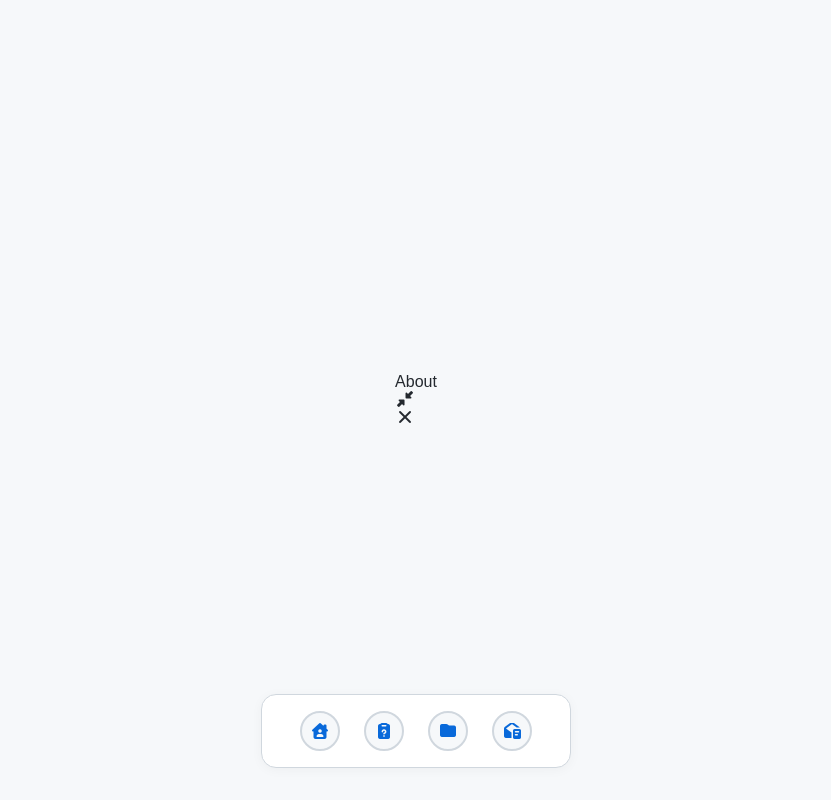
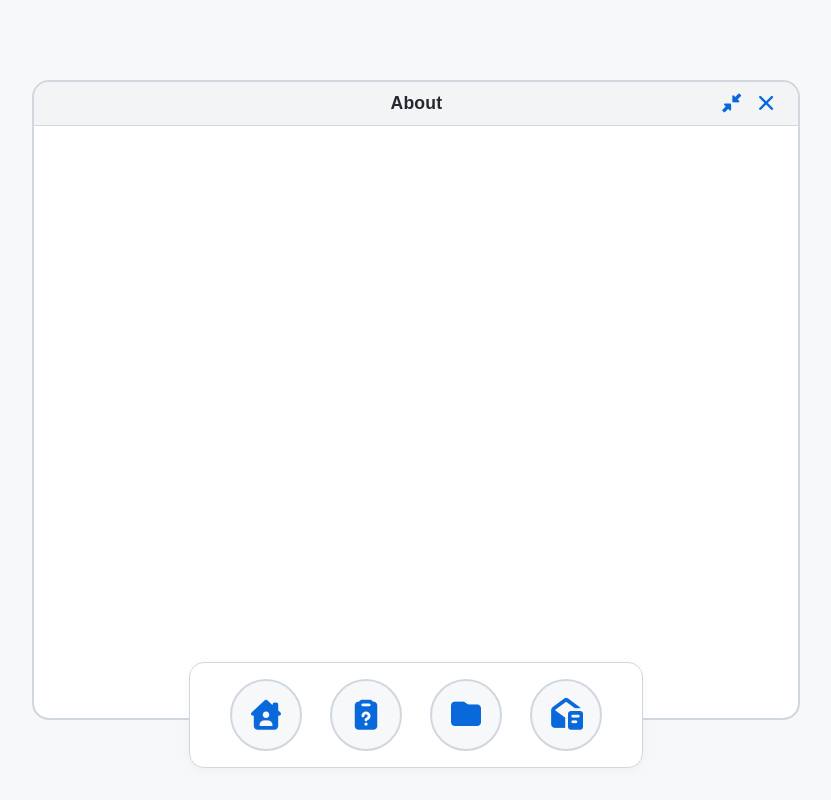
Before and after one commit to Patricklalaina/Desk-Portfolio, a plain HTML site: page index.html in a window 1280 px wide. Both pictures are taken after a click on the element 608 px from the left and 731 px from the top of the page. Shown: the whole page, without its empty margins (224-1055 px from the left). Drawn offline with Linux system fonts and the light colour scheme.

Commit message:
Ajout
Ajout de marker sous les div du dock pour savoir si la fenetre est cacher ou pas

```diff
--- a/index.html
+++ b/index.html
@@ -6,6 +6,7 @@
 	<link rel="icon" href="assets/icon.svg" type="image/svg+xml">
 	<link rel="stylesheet" href="styles/styles.css">
 	<link rel="stylesheet" href="styles/fontawesome/css/all.min.css">
+	<link rel="stylesheet" href="styles/window.css">
 	<title>Portfolio Patrick Randriamanambola</title>
 </head>
 <body>
--- a/script/class.js
+++ b/script/class.js
@@ -16,7 +16,7 @@ class win {
 		this._name = name;
 		this._creator = creator;
 		let content = `\
-			<div class="head">\
+			<div class="head head-${name}">\
 				<div class="title title-${name}"><p>${name}</p></div>\
 				<div class="btn-win">\
 					<div class="reduce reduce-${name}"><i class="fa-solid fa-down-left-and-up-right-to-center"></i></div>
@@ -35,7 +35,7 @@ class win {
 		const r = this._instance.getBoundingClientRect();
 		this._position = {x: r.left, y: r.top}
 		this._instance.style.zIndex = '30';
-		this._title = document.querySelector(`.title-${name}`);
+		this._title = document.querySelector(`.head-${name}`);
 		this._content = document.querySelector(`.wbody-${name}`);
 		this.getContent(checkContent(name));
 		let close = document.querySelector(`.close-${name}`);
--- a/styles/styles.css
+++ b/styles/styles.css
@@ -62,13 +62,14 @@ html {
   bottom: 32px;
   z-index: 1000;
 }
-
-/* Children of .dock - macOS dock style animation */
 .container .dock > * {
-  margin: 0 6px;
-  width: 40px;
-  height: 40px;
-  border: 2px solid var(--gh-border);
+	display: flex;
+	flex-direction: column;
+	justify-content: center;
+	margin: 0 8px;
+	width: 72px; /* Augmente la taille du parent */
+	height: 72px;
+	border: 2.5px solid var(--gh-border);
 	border-radius: 50%;
 	background: var(--gh-bg);
 	color: var(--gh-accent);
@@ -88,6 +89,17 @@ html {
 	will-change: transform;
 }
 
+.container .dock > * > i {
+	width: 90%;
+	height: 90%;
+	font-size: 1.5em; /* Ajuste ce chiffre pour la taille désirée */
+	display: flex;
+	align-items: center;
+	justify-content: center;
+	margin-bottom: 0;
+}
+
+
 .container .dock > *:hover,
 .container .dock > *:focus {
   /* Effet dock macOS : zoom, lévitation et légère rotation */
@@ -106,14 +118,14 @@ html {
   box-shadow: 0 4px 12px 2px rgba(9,105,218,0.10);
 }
 
-/* Empêche le contenu interne de dépasser */
-.container .dock > * > * {
-  max-width: 90%;
-  max-height: 90%;
-  object-fit: contain;
-  font-size: 1rem;
-  text-align: center;
-  overflow: hidden;
-  white-space: nowrap;
-  text-overflow: ellipsis;
+.home-hide, .about-hide, .project-hide, .contact-hide {
+	background-color: var(--gh-accent);
+	width: 10px;
+	height: 5px;
+	border-radius: 5px;
+	margin-bottom: 8px;
 }
+
+.hide {
+	display: none;
+}
--- /dev/null
+++ b/styles/window.css
@@ -0,0 +1,113 @@
+.window {
+  position: absolute;
+  width: 60%;
+  height: 80%;
+  min-width: 480px;
+  min-height: 340px;
+  max-width: 60%;
+  max-height: 80%;
+  background: var(--gh-panel);
+  border: 2px solid var(--gh-border);
+  border-radius: 17px;
+  overflow: scroll;
+  z-index: 30;
+  display: flex;
+  flex-direction: column;
+  transition: box-shadow 0.15s, border-color 0.12s;
+}
+
+.window .head {
+  display: flex;
+  align-items: center;
+  justify-content: center;
+  background: var(--gh-hover);
+  border-bottom: 1.5px solid var(--gh-border);
+  padding: 0.7em 1.2em 0.7em 1.25em;
+  cursor: grab;
+  user-select: none;
+  position: relative;
+}
+
+/* Titre centré, même si boutons à droite */
+.window .title {
+  flex: 1 1 auto;
+  font-weight: 700;
+  font-size: 1.1rem;
+  color: var(--gh-text);
+  letter-spacing: 0.01em;
+  text-align: center;
+  display: flex;
+  align-items: center;
+  justify-content: center;
+  pointer-events: none; /* évite de draguer le titre par erreur */
+}
+
+/* Les boutons n'affectent pas le centrage */
+.window .btn-win {
+  position: absolute;
+  right: 18px;
+  top: 50%;
+  transform: translateY(-50%);
+  display: flex;
+  gap: 0.4em;
+}
+
+/* Boutons sans bordure, effet rond simple, hover coloré */
+.window .btn-win > div {
+  width: 28px;
+  height: 28px;
+  border: none;
+  border-radius: 50%;
+  background: transparent;
+  display: flex;
+  align-items: center;
+  justify-content: center;
+  color: var(--gh-accent);
+  font-size: 1.18em;
+  transition: background 0.14s, color 0.14s;
+  cursor: pointer;
+  outline: none;
+  box-shadow: none;
+}
+
+.window .btn-win > div:hover {
+  background: var(--gh-accent);
+  color: #fff;
+}
+
+.window .wbody {
+  flex: 1 1 auto;
+  background: transparent;
+  overflow: auto;
+  padding: 1.3em 1.3em 1.1em 1.3em;
+  color: var(--gh-text);
+  font-size: 1rem;
+  border-radius: 0 0 17px 17px;
+  transition: background 0.18s;
+}
+
+/* Animation pour réduire/restaurer */
+@keyframes win-reduce {
+  to {
+    opacity: 0;
+    transform: scale(0.2) translate(var(--centerX,0), var(--centerY,0));
+  }
+}
+@keyframes win-restore {
+  from {
+    opacity: 0;
+    transform: scale(0.2) translate(var(--centerX,0), var(--centerY,0));
+  }
+  to {
+    opacity: 1;
+    transform: none;
+  }
+}
+
+.hide-win {
+  animation: win-reduce 340ms cubic-bezier(.34,1.56,.64,1) forwards;
+  pointer-events: none;
+}
+.restore-win {
+  animation: win-restore 340ms cubic-bezier(.34,1.56,.64,1) forwards;
+}
```
Lines whose indentation alone changed are shown as unchanged.
